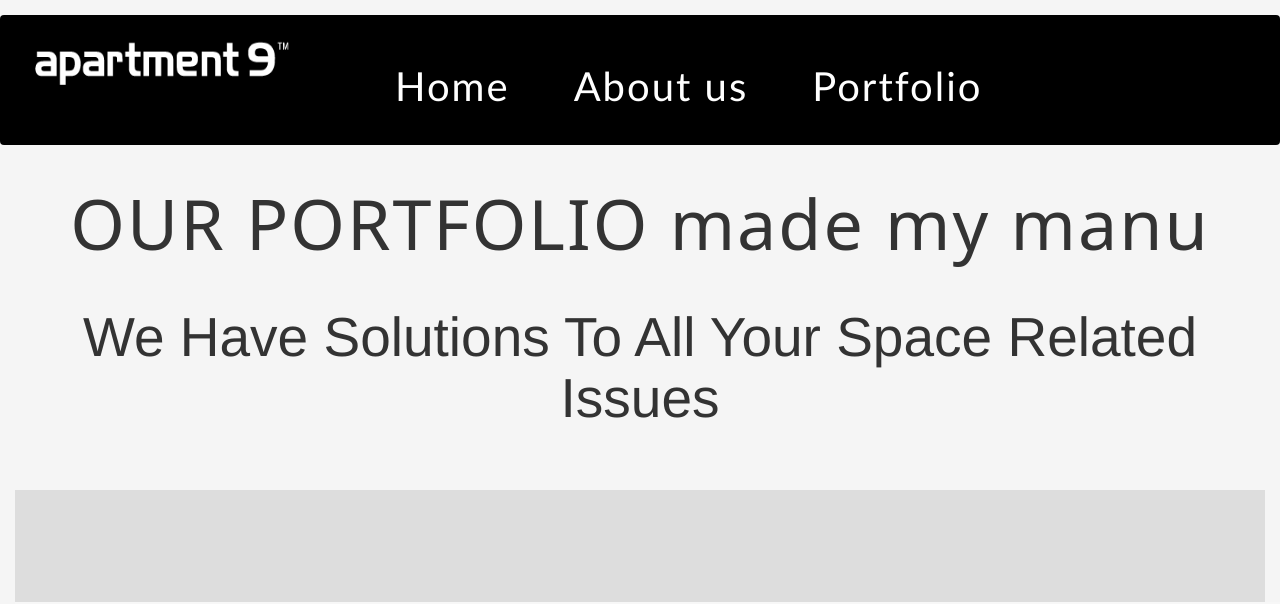
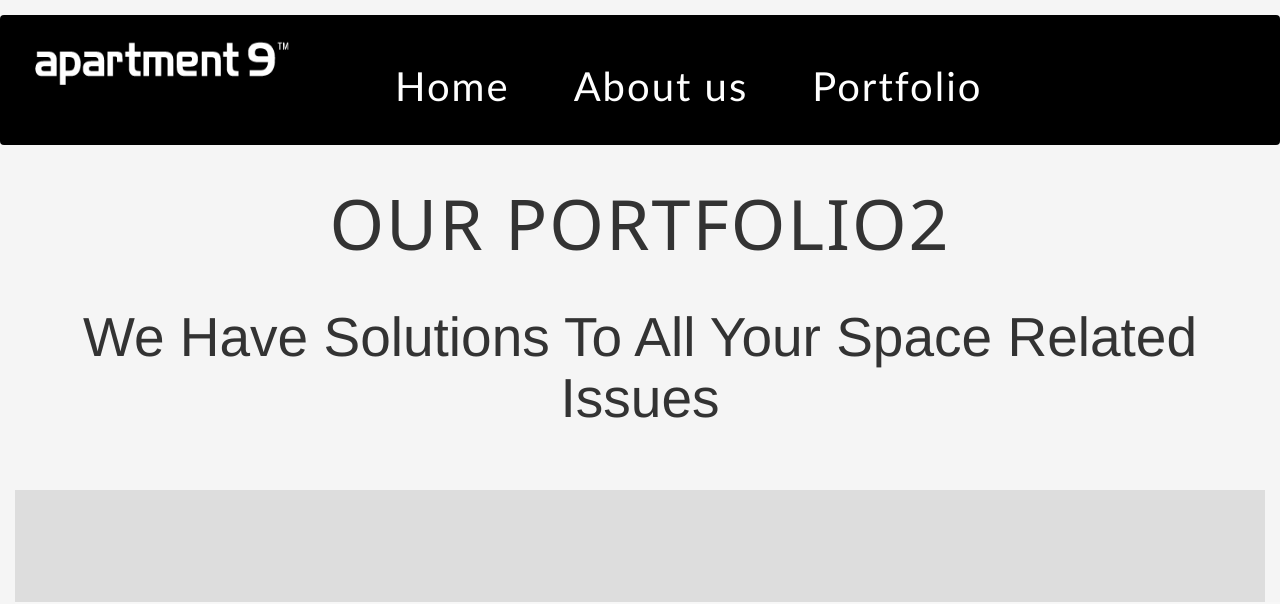
Before and after one commit to jeddy-awuor/jeddywebsite, a plain HTML site: page portfolio.html in a window 1280 px wide. Shown: the top 604 px of the page. Drawn offline with nearby package versions, Linux system fonts and the light colour scheme.

Commit message:
portfolio

```diff
--- a/portfolio.html
+++ b/portfolio.html
@@ -25,7 +25,7 @@
 <div class="row">
     <div class="col-sm-12">
 <div class="port-head">
-     <h1>OUR PORTFOLIO made my manu</h1>
+     <h1>OUR PORTFOLIO2</h1>
     <h2>We Have Solutions To All Your Space Related Issues</h2>
 </div>
 <div class="col-sm-12">
```
